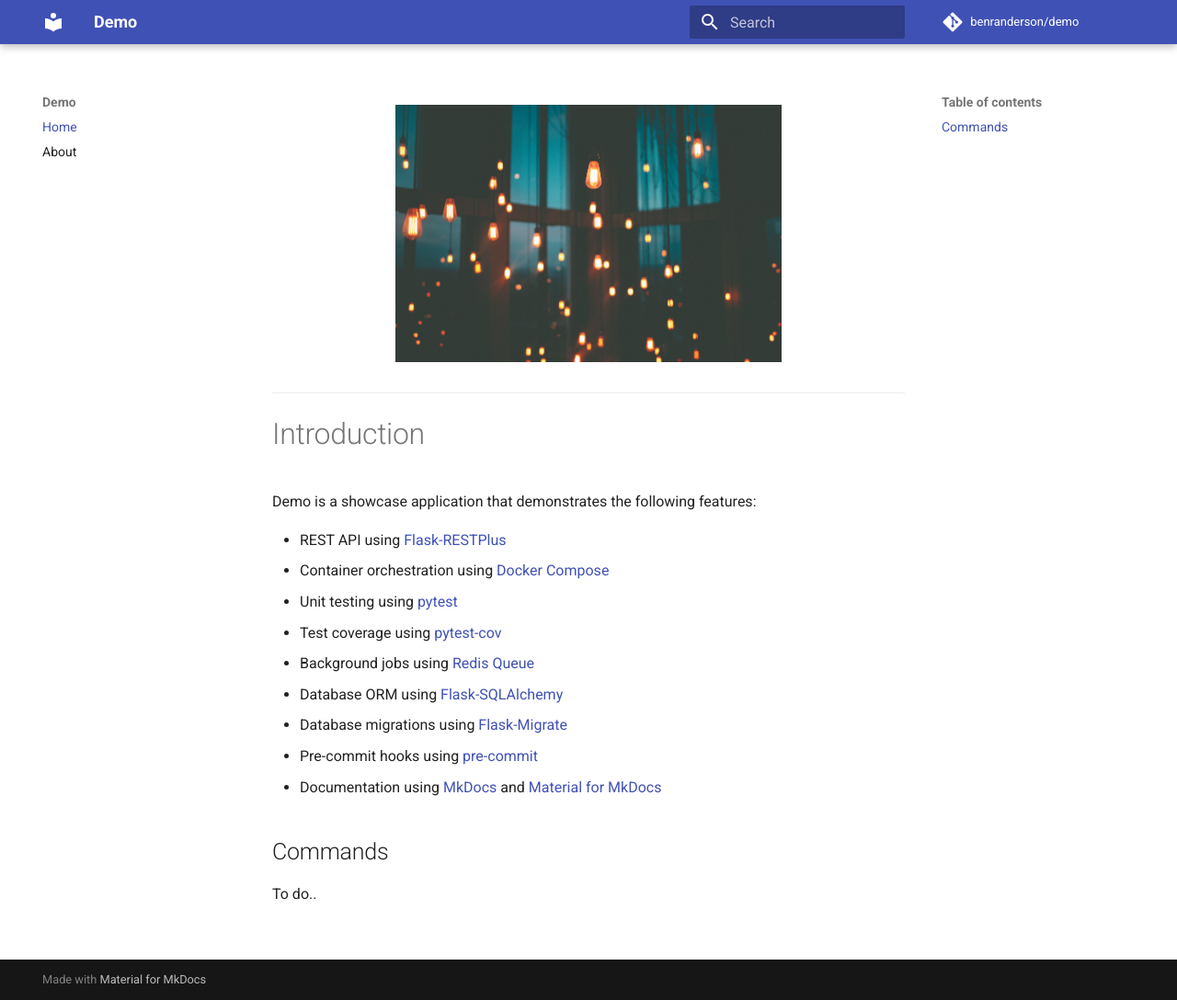
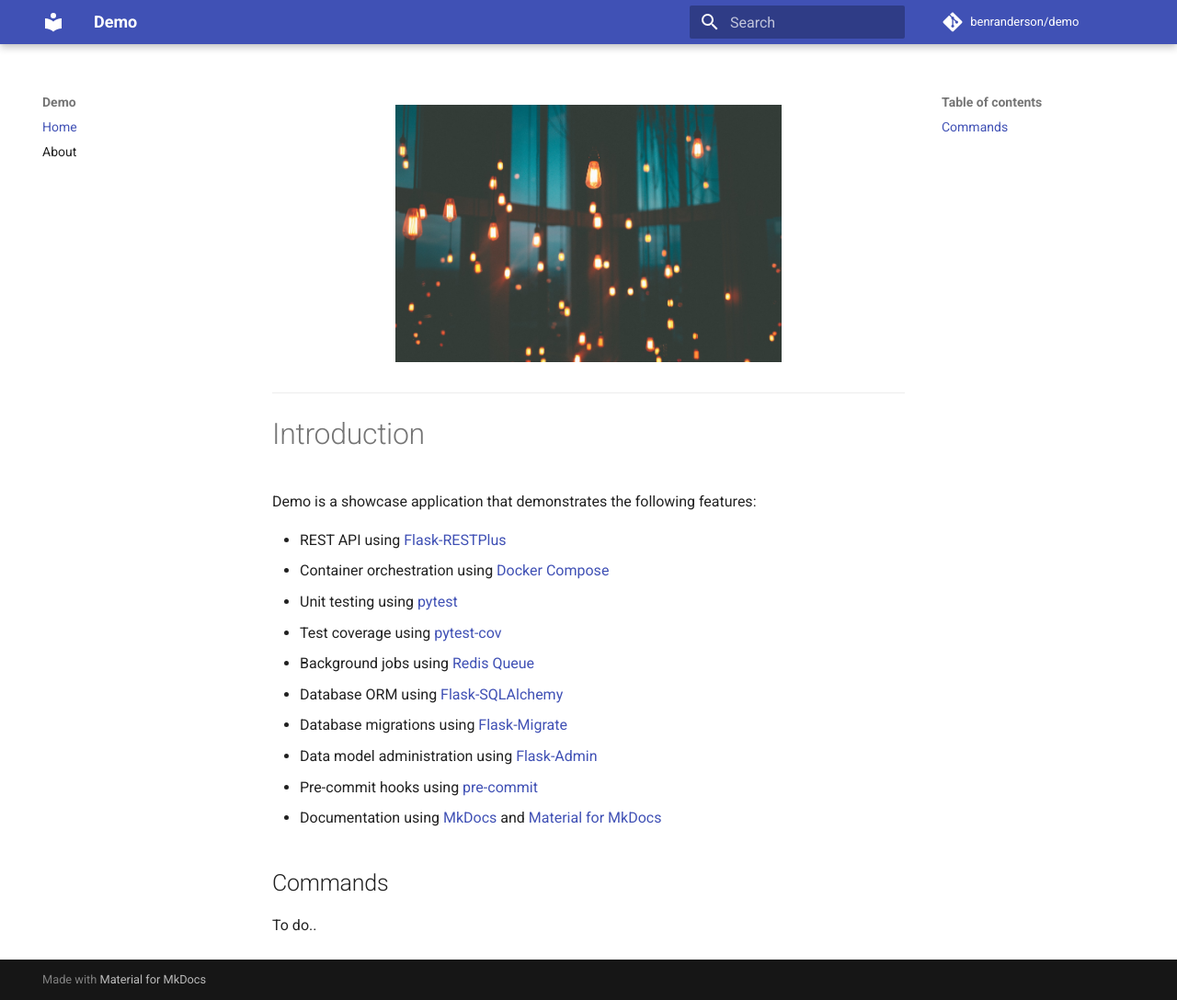
Before and after one commit to benranderson/demo, an MkDocs documentation site: the page built from docs/index.md, in a window 1280 px wide and 1088 px high. Shown: the whole window at 92% size. Built offline with MkDocs 1.6.1 and Material for MkDocs 9.7.7, drawn with Linux system fonts in a browser that asks for light colours; comment, search, counter and statistics services are not loaded.

Commit message:
add flask-admin to docs

```diff
--- a/docs/index.md
+++ b/docs/index.md
@@ -15,6 +15,7 @@ Demo is a showcase application that demonstrates the following features:
 * Background jobs using [Redis Queue](https://python-rq.org)
 * Database ORM using [Flask-SQLAlchemy](https://flask-sqlalchemy.palletsprojects.com/en/2.x/)
 * Database migrations using [Flask-Migrate](https://flask-migrate.readthedocs.io/en/latest/)
+* Data model administration using [Flask-Admin](https://flask-admin.readthedocs.io/en/latest/)
 * Pre-commit hooks using [pre-commit](https://pre-commit.com)
 * Documentation using [MkDocs](https://www.mkdocs.org) and [Material for MkDocs](https://squidfunk.github.io/mkdocs-material/)
 
```
Also changed, not shown: README.md (+1 -0 lines).
